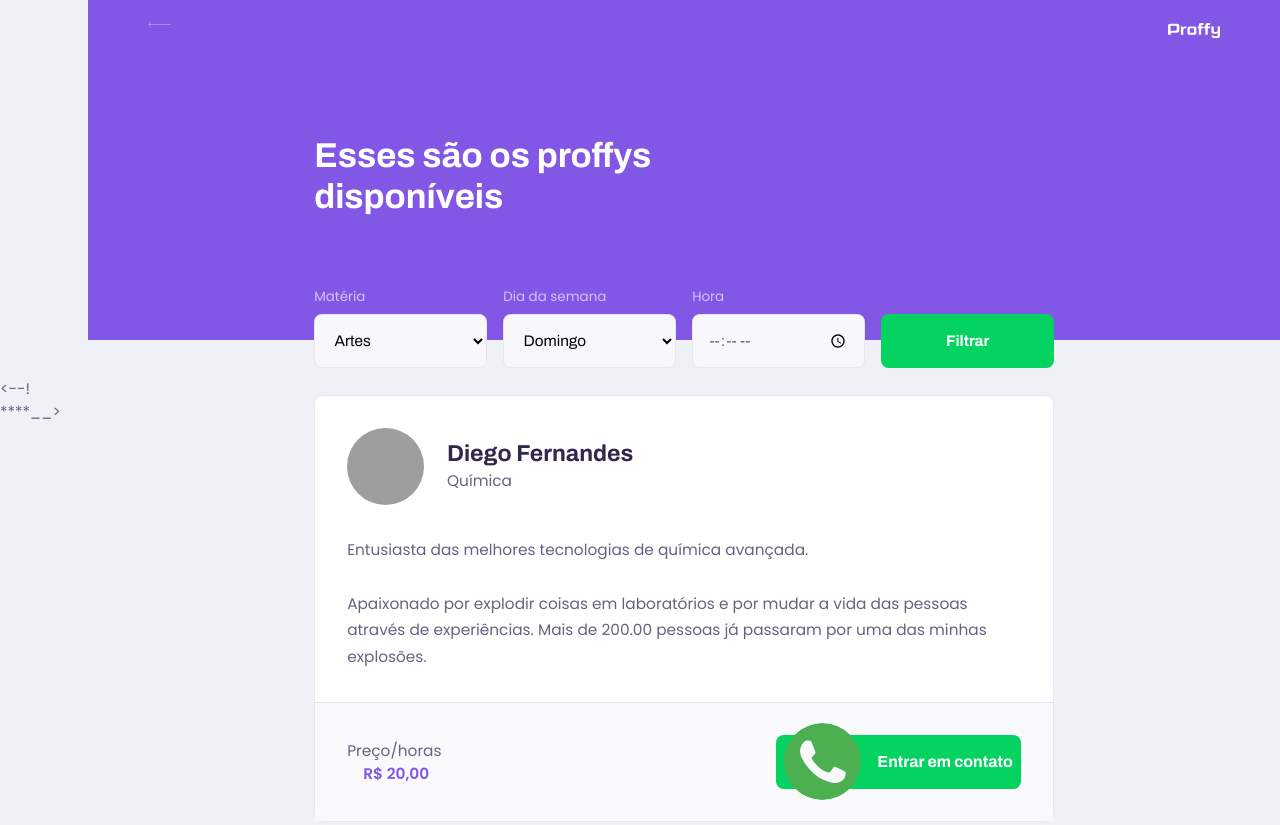
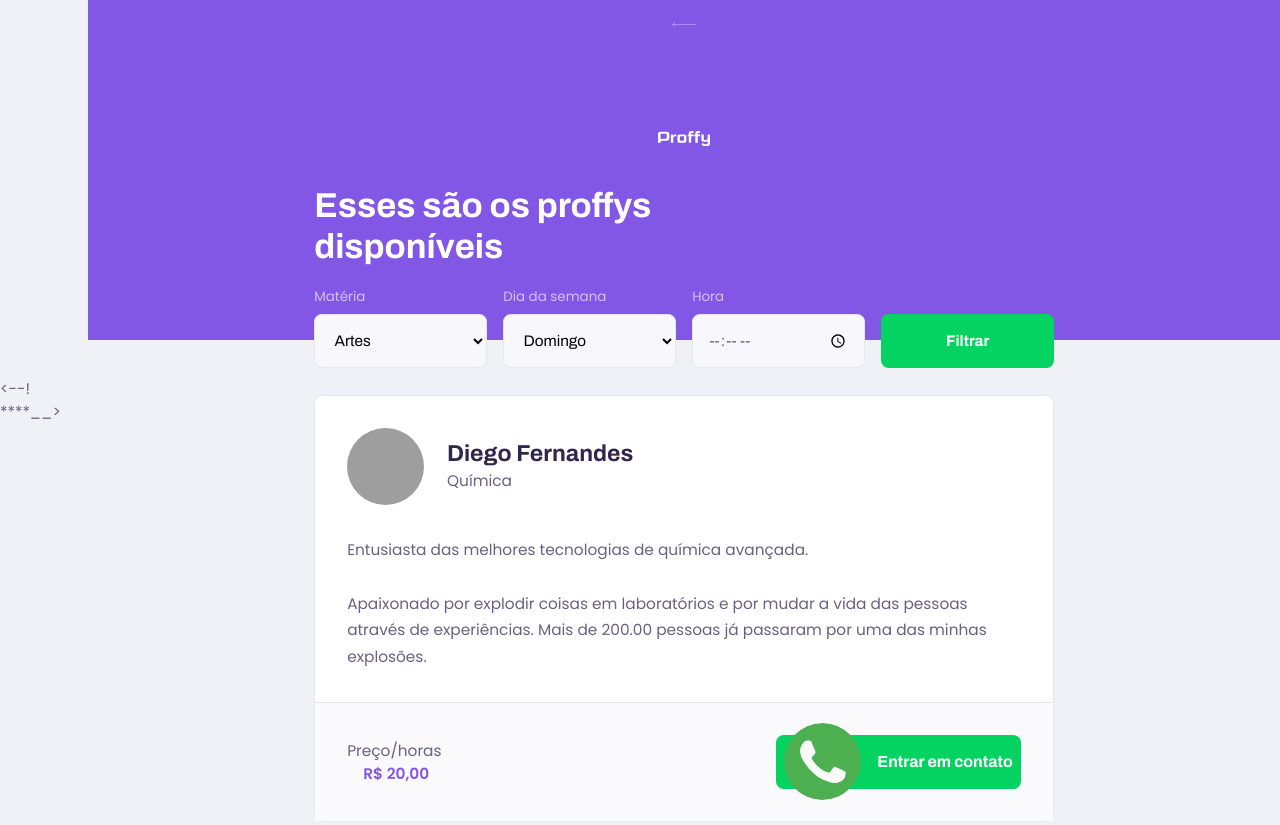
Before and after one commit to adamdiasdias/Practicing-Html5-CSS3-Javascript, a plain HTML site: page study.html in a window 1280 px wide. Shown: the top 825 px of the page. Drawn offline with Linux system fonts and the light colour scheme; grey boxes are pictures that could not be loaded.

Commit message:
incluse page-header .top-bar-container

```diff
--- a/styles/partials/header.css
+++ b/styles/partials/header.css
@@ -48,3 +48,14 @@
     .page-header {
         height: 340px;
     }
+
+    .page-header .top-bar-container {
+        max-width: 740px;
+
+        margin: 0 auto;
+        flex: 1 1;
+        padding-bottom: 48px;
+        display: flex;
+        flex-direction: column;
+        justify-content: center;
+    }
```
